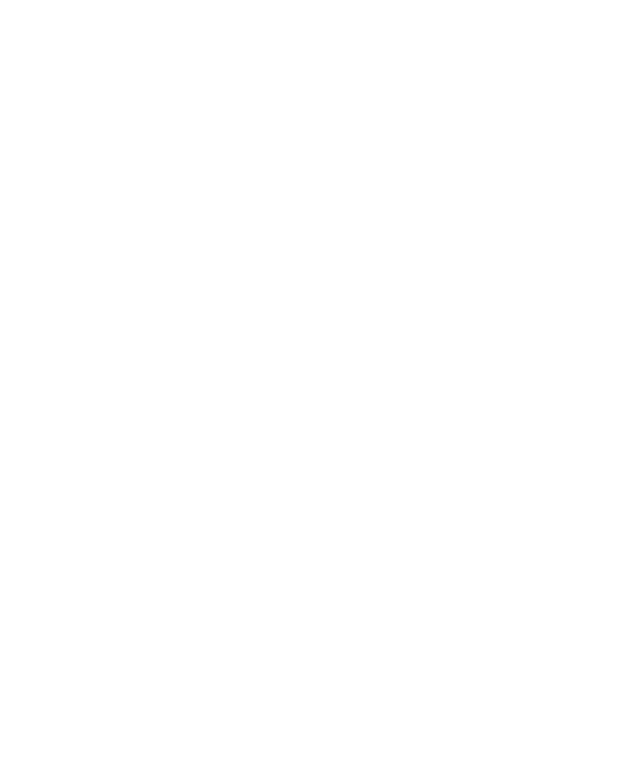
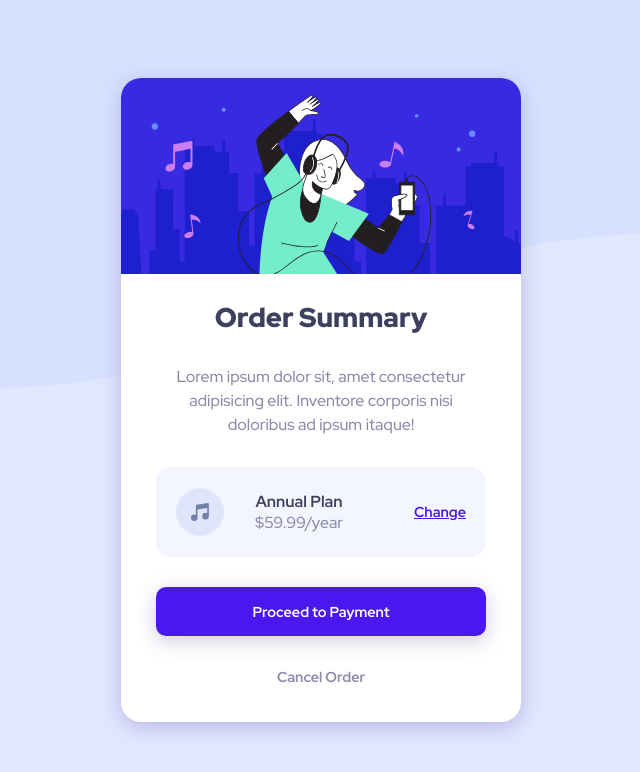
Before and after one commit to mherdez/frontend-ejercicios, a plain HTML site: page 09-desafio-01/index.html in a window 1280 px wide. Shown: the whole page, without its empty margins (319-959 px from the left). Drawn offline with Linux system fonts and the light colour scheme.

Commit message:
09 desafio - concluido

```diff
--- a/09-desafio-01/index.html
+++ b/09-desafio-01/index.html
@@ -8,6 +8,35 @@
   <link rel="stylesheet" href="style.css">
 </head>
 <body>
-
+  <div class="container">
+    <div class="card">
+      <div class="card-top">
+        <img src="./imagenes/illustration-hero.svg" alt="">
+      </div>
+      <div class="card-desc">
+        <div class="card-desc-title">
+          <h1>Order Summary</h1>
+        </div>
+        <div class="card-desc-text">
+          <p>Lorem ipsum dolor sit, amet consectetur adipisicing elit. Inventore corporis nisi doloribus ad ipsum itaque!</p>
+        </div>
+        <!-- TODO: Terminar Options -->
+        <div class="card-desc-options">
+          <img src="./imagenes/icon-music.svg" alt="">
+          <div class="card-desc-options-plan">
+            <p class="card-desc-options-plan-title">Annual Plan</p>
+            <p>$59.99/year</p>
+          </div>
+          <a href="#">Change</a>
+        </div>
+        <div class="card-desc-btn-payment">
+          <a href="#">Proceed to Payment</a>
+        </div>
+        <div class="card-desc-btn-cancel">
+          <a href="#">Cancel Order</a>
+        </div>
+      </div>
+    </div>
+  </div>
 </body>
 </html>
--- a/09-desafio-01/style.css
+++ b/09-desafio-01/style.css
@@ -1 +1,95 @@
 @import url('https://fonts.googleapis.com/css2?family=Red+Hat+Display:wght@500;700;900&display=swap');
+
+* {
+  box-sizing: border-box;
+  margin: 0;
+  padding: 0;
+}
+.container {
+  align-items: center;
+  background-color: rgb(224,231,255);
+  background-image: url('./imagenes/pattern-background-desktop.svg');
+  background-repeat: no-repeat;
+  background-size: contain;
+  display: flex;
+  height: 100vh;
+  justify-content: center;
+  width: 100vw;
+}
+.card {
+  font-family: 'Red Hat Display', sans-serif;
+  width: 400px;
+  background-color: white;
+  border-radius: 20px;
+  box-shadow: 0 5px 20px rgba(103, 80, 156, .3);
+  overflow: hidden;
+}
+.card-top img {
+  width: 100%;
+}
+.card-desc {
+  padding: 35px;
+  padding-top: 20px;
+  text-align: center;
+}
+.card-desc-title h1{
+  font-weight: 900;
+  font-size: 1.7em;
+  color: rgb(62, 65, 94);
+}
+.card-desc-text {
+  margin: 30px 0;
+  color: rgb(136, 138, 167);
+  line-height: 1.5em;
+  padding: 0 20px;
+}
+.card-desc-options {
+  background-color: rgba(224,231,255,.4);
+  height: 90px;
+  display: flex;
+  justify-content: space-between;
+  align-items: center;
+  padding: 20px;
+  color: rgb(136, 138, 167);
+  border-radius: 15px;
+}
+.card-desc-options-plan {
+  margin-left: -40px;
+}
+.card-desc-options a {
+  color: rgb(74, 24, 238);
+  font-weight: 700;
+  font-size: .9em;
+}
+.card-desc-options a:hover {
+  color: rgb(128, 96, 232);
+  text-decoration: none;
+}
+.card-desc-options-plan-title {
+  font-weight: 700;
+  color: rgb(62, 65, 94);
+}
+.card-desc-btn-payment a{
+  background-color: rgb(74, 24, 238);
+  border-radius: 10px;
+  box-shadow: 0 5px 20px rgba(103, 80, 156, .3);
+  color: white;
+  display: block;
+  font-size: .9em;
+  font-weight: 700;
+  margin: 30px 0;
+  padding: 15px;
+  text-decoration: none;
+}
+.card-desc-btn-payment a:hover{
+  background-color: rgb(128, 96, 232);
+}
+.card-desc-btn-cancel a{
+  text-decoration: none;
+  color: rgb(136, 138, 167);
+  font-weight: 700;
+  font-size: .9em;
+}
+.card-desc-btn-cancel a:hover{
+  color: rgb(62, 65, 94);
+}
```
